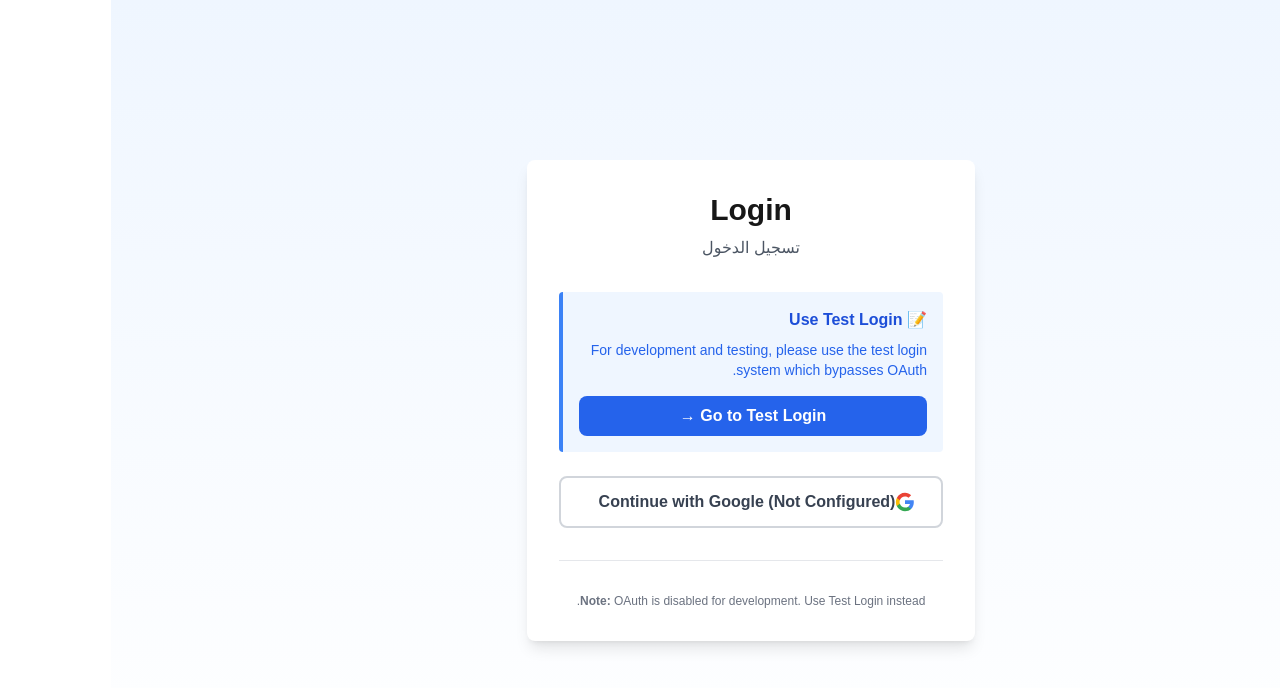
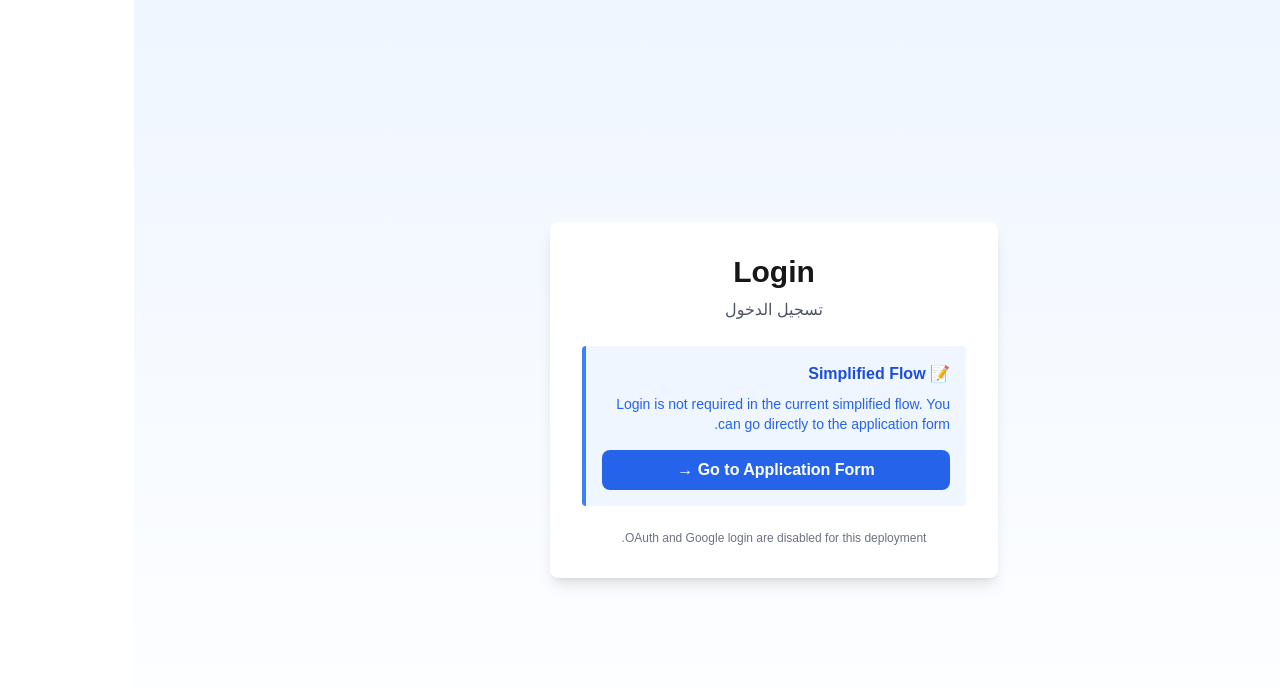
Before and after one commit to SherifRosas/Job-advertisement, a Next.js app: page /login in a window 1280 px wide. Shown: the top 688 px of the page. Built offline with nearby package versions, Linux system fonts and the light colour scheme.

Commit message:
Simplify login and payment pages for static deployment

```diff
--- a/app/(public)/login/page.tsx
+++ b/app/(public)/login/page.tsx
@@ -1,163 +1,30 @@
-'use client'
-
-import { signIn } from 'next-auth/react'
-import { useRouter, useSearchParams } from 'next/navigation'
-import { useState, useEffect } from 'react'
+import { useRouter } from 'next/navigation'
 
 export default function LoginPage() {
   const router = useRouter()
-  const searchParams = useSearchParams()
-  const [loading, setLoading] = useState(false)
-  const [error, setError] = useState<string | null>(null)
-
-  // Check for OAuth error in URL
-  useEffect(() => {
-    const errorParam = searchParams.get('error')
-    const errorDescription = searchParams.get('error_description')
-
-    if (errorParam) {
-      // Log full error details
-      console.error('OAuth Error Details:')
-      console.error('Error:', errorParam)
-      console.error('Description:', errorDescription || 'No description')
-      console.error('Full URL:', window.location.href)
-
-      if (errorParam === 'google') {
-        setError('Google OAuth configuration error. Please check your Google OAuth settings.')
-      } else if (errorParam === 'Configuration') {
-        setError('OAuth configuration error. Please check your server configuration.')
-      } else if (errorParam === 'AccessDenied') {
-        setError('Access denied. Please check OAuth consent screen and test users.')
-      } else {
-        setError(`Authentication error: ${errorParam}${errorDescription ? ` - ${errorDescription}` : ''}`)
-      }
-
-      // Clear the error from URL after showing it
-      const newUrl = window.location.pathname
-      window.history.replaceState({}, '', newUrl)
-    }
-  }, [searchParams])
-
-  const handleGoogleLogin = async () => {
-    setLoading(true)
-    console.log('Login button clicked, starting Google OAuth...')
-
-    try {
-      // Check if NextAuth is available
-      if (typeof signIn === 'undefined') {
-        console.error('signIn is undefined - NextAuth not initialized')
-        setLoading(false)
-        alert('Authentication system not initialized. Please check server configuration.')
-        return
-      }
-
-      // Try signIn with redirect: false to handle manually
-      const result = await signIn('google', {
-        callbackUrl: '/verify',
-        redirect: false
-      })
-
-      console.log('signIn result:', result)
-      console.log('Result type:', typeof result)
-      console.log('Result keys:', result ? Object.keys(result) : 'null/undefined')
-
-      // Check if result is undefined or null
-      if (result === undefined || result === null) {
-        console.error('signIn returned undefined/null - NextAuth API route may not be working')
-        console.log('Attempting direct redirect to Google OAuth endpoint...')
-        // Fallback: redirect directly to the OAuth endpoint
-        window.location.href = '/api/auth/signin/google?callbackUrl=/verify'
-        return
-      }
-
-      // Check result
-      if (result?.error) {
-        console.error('Login error:', result.error)
-        setLoading(false)
-        alert(`Login failed: ${result.error}. Please check Google OAuth configuration.`)
-        return
-      }
-
-      // If we have a URL, redirect to it
-      if (result?.url) {
-        console.log('Redirecting to:', result.url)
-        window.location.href = result.url
-        return
-      }
-
-      // If OK but no URL, try direct redirect to Google OAuth
-      if (result?.ok) {
-        console.log('Result OK but no URL, redirecting to Google OAuth endpoint...')
-        window.location.href = '/api/auth/signin/google?callbackUrl=/verify'
-        return
-      }
-
-      // If we get here, something went wrong
-      console.error('Unexpected result:', result)
-      console.log('Attempting direct redirect as fallback...')
-      setLoading(false)
-      // Try direct redirect as last resort
-      window.location.href = '/api/auth/signin/google?callbackUrl=/verify'
-    } catch (error) {
-      console.error('Login exception:', error)
-      setLoading(false)
-      const errorMessage = error instanceof Error ? error.message : String(error)
-      console.error('Full error details:', error)
-      console.log('Attempting direct redirect as fallback after error...')
-      // Try direct redirect even on error
-      window.location.href = '/api/auth/signin/google?callbackUrl=/verify'
-    }
-  }
 
   return (
     <div className="min-h-screen bg-gradient-to-b from-blue-50 to-white flex items-center justify-center px-4">
       <div className="max-w-md w-full bg-white rounded-lg shadow-lg p-8">
         <h1 className="text-3xl font-bold text-center mb-2">Login</h1>
-        <p className="text-center text-gray-600 mb-8">تسجيل الدخول</p>
-
-        {error && (
-          <div className="mb-4 p-4 bg-yellow-50 border-l-4 border-yellow-500 rounded">
-            <p className="text-yellow-700 font-semibold">⚠️ OAuth Not Configured</p>
-            <p className="text-yellow-600 text-sm mt-1">
-              Google OAuth is not configured. Please use the test login system instead.
-            </p>
-          </div>
-        )}
+        <p className="text-center text-gray-600 mb-6">تسجيل الدخول</p>
 
         <div className="mb-6 p-4 bg-blue-50 border-l-4 border-blue-500 rounded">
-          <p className="text-blue-700 font-semibold mb-2">📝 Use Test Login</p>
+          <p className="text-blue-700 font-semibold mb-2">📝 Simplified Flow</p>
           <p className="text-blue-600 text-sm mb-4">
-            For development and testing, please use the test login system which bypasses OAuth.
+            Login is not required in the current simplified flow. You can go directly to the application form.
           </p>
           <button
-            onClick={() => router.push('/test-login')}
+            onClick={() => router.push('/apply')}
             className="w-full bg-blue-600 hover:bg-blue-700 text-white font-semibold py-2 px-4 rounded-lg transition duration-200"
           >
-            Go to Test Login →
+            Go to Application Form →
           </button>
         </div>
 
-        <div className="space-y-4">
-          <button
-            onClick={handleGoogleLogin}
-            disabled={loading}
-            className="w-full bg-white border-2 border-gray-300 hover:border-gray-400 text-gray-700 font-semibold py-3 px-4 rounded-lg flex items-center justify-center space-x-3 transition duration-200 disabled:opacity-50"
-          >
-            <svg className="w-5 h-5" viewBox="0 0 24 24">
-              <path fill="#4285F4" d="M22.56 12.25c0-.78-.07-1.53-.2-2.25H12v4.26h5.92c-.26 1.37-1.04 2.53-2.21 3.31v2.77h3.57c2.08-1.92 3.28-4.74 3.28-8.09z"/>
-              <path fill="#34A853" d="M12 23c2.97 0 5.46-.98 7.28-2.66l-3.57-2.77c-.98.66-2.23 1.06-3.71 1.06-2.86 0-5.29-1.93-6.16-4.53H2.18v2.84C3.99 20.53 7.7 23 12 23z"/>
-              <path fill="#FBBC05" d="M5.84 14.09c-.22-.66-.35-1.36-.35-2.09s.13-1.43.35-2.09V7.07H2.18C1.43 8.55 1 10.22 1 12s.43 3.45 1.18 4.93l2.85-2.22.81-.62z"/>
-              <path fill="#EA4335" d="M12 5.38c1.62 0 3.06.56 4.21 1.64l3.15-3.15C17.45 2.09 14.97 1 12 1 7.7 1 3.99 3.47 2.18 7.07l3.66 2.84c.87-2.6 3.3-4.53 6.16-4.53z"/>
-            </svg>
-            <span>{loading ? 'Loading...' : 'Continue with Google (Not Configured)'}</span>
-          </button>
-        </div>
-
-        <div className="mt-8 pt-8 border-t border-gray-200">
-          <p className="text-xs text-gray-500 text-center">
-            <strong>Note:</strong> OAuth is disabled for development. Use Test Login instead.
-          </p>
-        </div>
+        <p className="text-xs text-gray-500 text-center">
+          OAuth and Google login are disabled for this deployment.
+        </p>
       </div>
     </div>
   )
--- a/app/(public)/payment/page.tsx
+++ b/app/(public)/payment/page.tsx
@@ -1,63 +1,10 @@
 'use client'
 
-import { useSearchParams, useRouter } from 'next/navigation'
-import { useState, useEffect } from 'react'
+import { useRouter } from 'next/navigation'
 import ApplicationProgress from '@/components/ApplicationProgress'
 
 export default function PaymentPage() {
-  const searchParams = useSearchParams()
   const router = useRouter()
-  const applicationId = searchParams.get('applicationId')
-  const [loading, setLoading] = useState(false)
-
-  const handlePayment = async () => {
-    if (!applicationId) {
-      alert('Application ID is missing')
-      return
-    }
-
-    setLoading(true)
-    try {
-      const response = await fetch('/api/payments', {
-        method: 'POST',
-        headers: { 'Content-Type': 'application/json' },
-        body: JSON.stringify({
-          applicationId,
-          amount: 1000,
-        }),
-      })
-
-      const data = await response.json()
-      if (data.success) {
-        // If Paymob is configured, redirect to payment gateway
-        if (data.paymentUrl && data.requiresRedirect) {
-          window.location.href = data.paymentUrl
-          return
-        }
-
-        // If simulated payment, redirect to coupon page
-        if (data.couponId) {
-          router.push(`/coupon/${data.couponId}`)
-        } else {
-          alert('Payment processed but coupon not generated. Please contact support.')
-        }
-      } else {
-        alert(data.error || 'Payment failed')
-      }
-    } catch (error) {
-      alert('Payment error occurred')
-    } finally {
-      setLoading(false)
-    }
-  }
-
-  if (!applicationId) {
-    return (
-      <div className="min-h-screen flex items-center justify-center">
-        <p>Invalid application</p>
-      </div>
-    )
-  }
 
   return (
     <div className="min-h-screen bg-gradient-to-b from-blue-50 to-white py-12 px-4">
@@ -66,34 +13,24 @@ export default function PaymentPage() {
         <ApplicationProgress currentStep="coupon" className="mb-8" />
 
         <div className="max-w-md mx-auto bg-white rounded-lg shadow-lg p-8">
-          <h1 className="text-3xl font-bold text-center mb-2">Payment</h1>
-          <p className="text-center text-gray-600 mb-8">الدفع</p>
-
-        <div className="space-y-6">
-          <div className="bg-gray-50 p-6 rounded-lg">
-            <div className="flex justify-between mb-4">
-              <span className="text-gray-700">Application Fee:</span>
-              <span className="font-bold text-lg">1,000 EGP</span>
-            </div>
-            <p className="text-sm text-gray-600">
-              Payment methods: Credit Card, Debit Card, Mobile Wallet, Bank Transfer
-            </p>
-          </div>
+          <h1 className="text-3xl font-bold text-center mb-2">Payment Skipped</h1>
+          <p className="text-center text-gray-600 mb-6">تم تخطي خطوة الدفع</p>
 
           <div className="space-y-4">
+            <p className="text-sm text-gray-700 text-center" dir="rtl">
+              في هذا الإصدار من النظام، لا توجد حاجة للدفع. يتم إنشاء الكوبون مباشرة بعد التقديم.
+            </p>
+            <p className="text-sm text-gray-600 text-center">
+              In this deployment, payment is skipped. Your coupon is generated immediately after submitting the application.
+            </p>
+
             <button
-              onClick={handlePayment}
-              disabled={loading}
-              className="w-full bg-green-600 hover:bg-green-700 text-white font-bold py-4 px-6 rounded-lg disabled:opacity-50"
+              onClick={() => router.push('/')}
+              className="w-full bg-blue-600 hover:bg-blue-700 text-white font-bold py-3 px-6 rounded-lg"
             >
-              {loading ? 'Processing...' : 'Pay 1,000 EGP / دفع ١٠٠٠ جنيه'}
+              العودة إلى الصفحة الرئيسية / Go to Home
             </button>
-
-            <p className="text-xs text-center text-gray-500">
-              By proceeding, you agree to our Terms of Service
-            </p>
           </div>
-        </div>
         </div>
       </div>
     </div>
```
